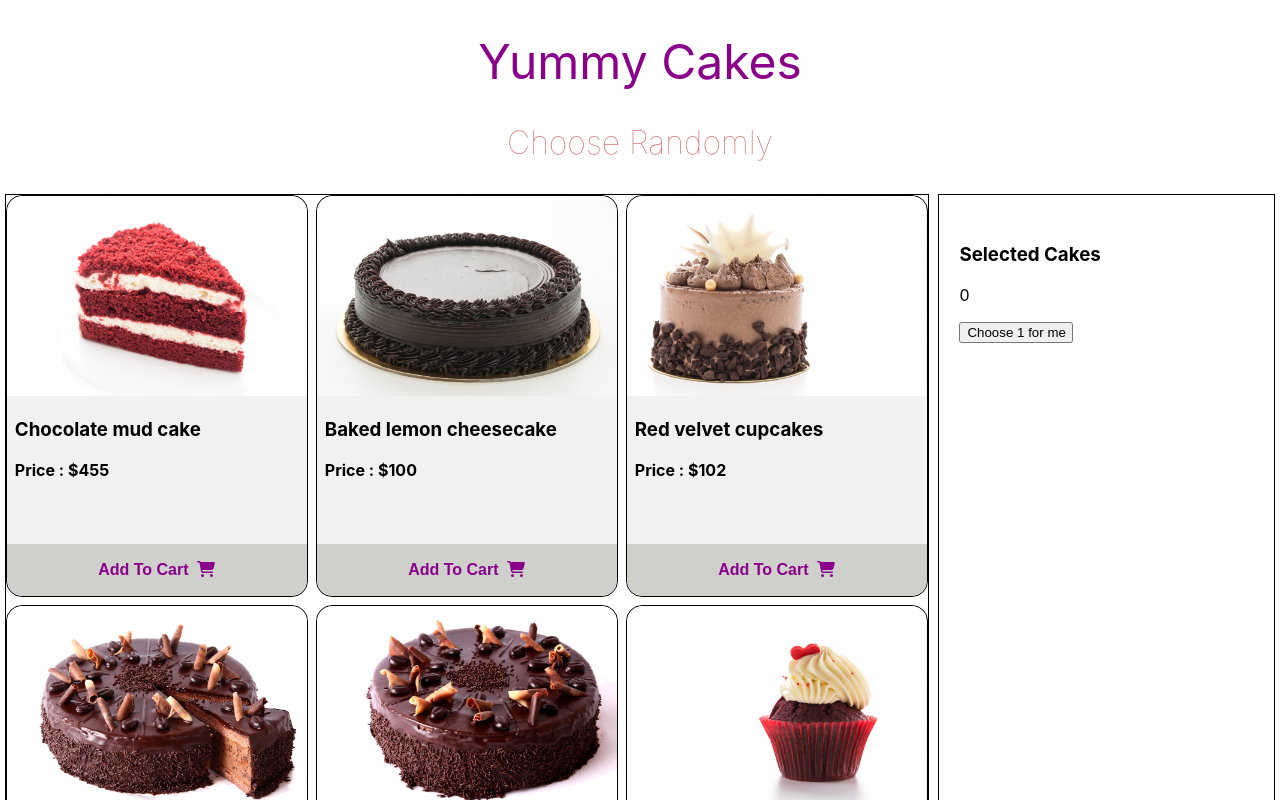
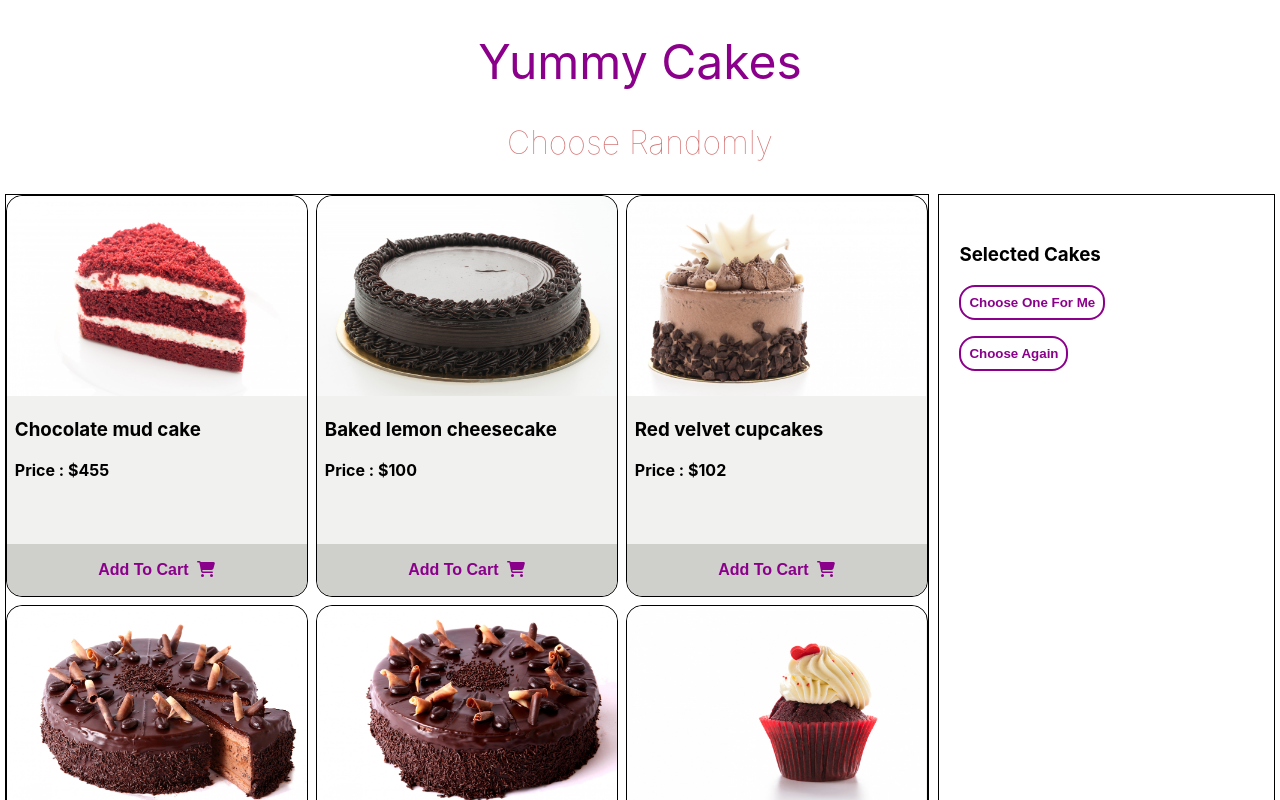
Before and after one commit to ThakurSaad/yummy-cakes, a React (Create React App) app: page / in a window 1280 px wide. Shown: the top 800 px of the page. Built offline with nearby package versions, Linux system fonts and the light colour scheme.

Commit message:
choose one btn bug fixed

```diff
--- /dev/null
+++ b/src/components/AddedProduct/AddedProduct.css
@@ -0,0 +1,13 @@
+.addedProduct {
+  display: flex;
+  align-items: center;
+}
+.added-product-name {
+  margin-bottom: 0;
+  margin-top: 10px;
+}
+.btn-close {
+  border: none;
+  color: #d46e6e;
+  background-color: white;
+}
--- /dev/null
+++ b/src/components/AddedProduct/AddedProduct.js
@@ -0,0 +1,19 @@
+import React from "react";
+import "./AddedProduct.css";
+import { faDeleteLeft } from "@fortawesome/free-solid-svg-icons";
+import { FontAwesomeIcon } from "@fortawesome/react-fontawesome";
+
+// single selected cake on UI
+const AddedProduct = ({ product }) => {
+  return (
+    <div key={product?.id} className="addedProduct">
+      <p className="added-product-name">
+        <small>{product?.name}</small>
+        <button className="btn-close">
+          <FontAwesomeIcon icon={faDeleteLeft}></FontAwesomeIcon>
+        </button>
+      </p>
+    </div>
+  );
+};
+export default AddedProduct;
--- a/src/components/Cart/Cart.css
+++ b/src/components/Cart/Cart.css
@@ -3,10 +3,19 @@
   top: 0;
   padding: 30px 20px;
 }
-.addedProduct {
-    display: flex;
-    align-items: center;
+.btn-choose,
+.btn-choose-again {
+  border: 2px solid darkmagenta;
+  border-radius: 1rem;
+  padding: 0.5rem;
+  font-weight: bolder;
+  color: darkmagenta;
+  background-color: white;
 }
-.btn-close {
-    margin-left: 1rem;
+.btn-choose:hover,
+.btn-choose-again:hover {
+  background-color: black;
+  color: white;
+  transition: 0.2s;
+  border: 2px solid black;
 }
--- a/src/components/Cart/Cart.js
+++ b/src/components/Cart/Cart.js
@@ -1,31 +1,26 @@
+import React from "react";
 import "./Cart.css";
-import React from "react";
-import { FontAwesomeIcon } from "@fortawesome/react-fontawesome";
-import { faDeleteLeft } from "@fortawesome/free-solid-svg-icons";
+import AddedProduct from "../AddedProduct/AddedProduct";
 
-const Cart = ({ cart, chooseForMe }) => {
+const Cart = ({ cart, chooseForMe, chooseAgain }) => {
   return (
     <div className="cart">
       <h3>Selected Cakes</h3>
       <div className="cakes">
-        <p>{cart.length}</p>
         {cart.map((product) => (
-          <AddedProduct key={product.id} product={product}></AddedProduct>
+          <AddedProduct key={product?.id} product={product}></AddedProduct>
         ))}
       </div>
-      <button onClick={() => chooseForMe()}>Choose 1 for me</button>
-    </div>
-  );
-};
-
-// single selected cake on UI
-const AddedProduct = ({ product }) => {
-  return (
-    <div key={product.id} className="addedProduct">
-      <p>{product.name}</p>
-      <button className="btn-close">
-        <FontAwesomeIcon icon={faDeleteLeft}></FontAwesomeIcon>
-      </button>
+      <p>
+        <button className="btn-choose" onClick={() => chooseForMe()}>
+          Choose One For Me
+        </button>
+      </p>
+      <p>
+        <button className="btn-choose-again" onClick={() => chooseAgain()}>
+          Choose Again
+        </button>
+      </p>
     </div>
   );
 };
--- a/src/components/Shop/Shop.js
+++ b/src/components/Shop/Shop.js
@@ -13,6 +13,12 @@ const Shop = () => {
       .then((data) => setProducts(data));
   }, []);
 
+  // choose again btn handler
+  const chooseAgain = () => {
+    const newCart = [];
+    setCart(newCart);
+  };
+
   // add to cart btn handler
   const addToCart = (id) => {
     const storedCart = products.find((product) => product.id === id);
@@ -22,11 +28,25 @@ const Shop = () => {
 
   // choose one for me btn handler
   const chooseForMe = () => {
-    const random = Math.floor(Math.random() * cart.length);
+    /* const random = Math.floor(Math.random() * cart.length);
     const cartItem = cart[random];
-    const newCart = [cartItem]
-    setCart(newCart);
-    console.log(cart, random, cartItem, newCart);
+    const newCart = [cartItem];
+    setCart(newCart); */
+    debugger;
+    console.log(cart);
+    if (cart === [undefined]) {
+      return;
+    }
+    else if (cart.length === 0) {
+      return;
+    }
+    else {
+      const random = Math.floor(Math.random() * cart.length);
+      const cartItem = cart[random];
+      const newCart = [cartItem];
+      setCart(newCart);
+    }
+    // console.log(cart, random, cartItem, newCart);
   };
 
   return (
@@ -41,7 +61,11 @@ const Shop = () => {
         ))}
       </div>
       <div className="cart-container">
-        <Cart cart={cart} chooseForMe={chooseForMe}></Cart>
+        <Cart
+          cart={cart}
+          chooseForMe={chooseForMe}
+          chooseAgain={chooseAgain}
+        ></Cart>
       </div>
     </div>
   );
```
